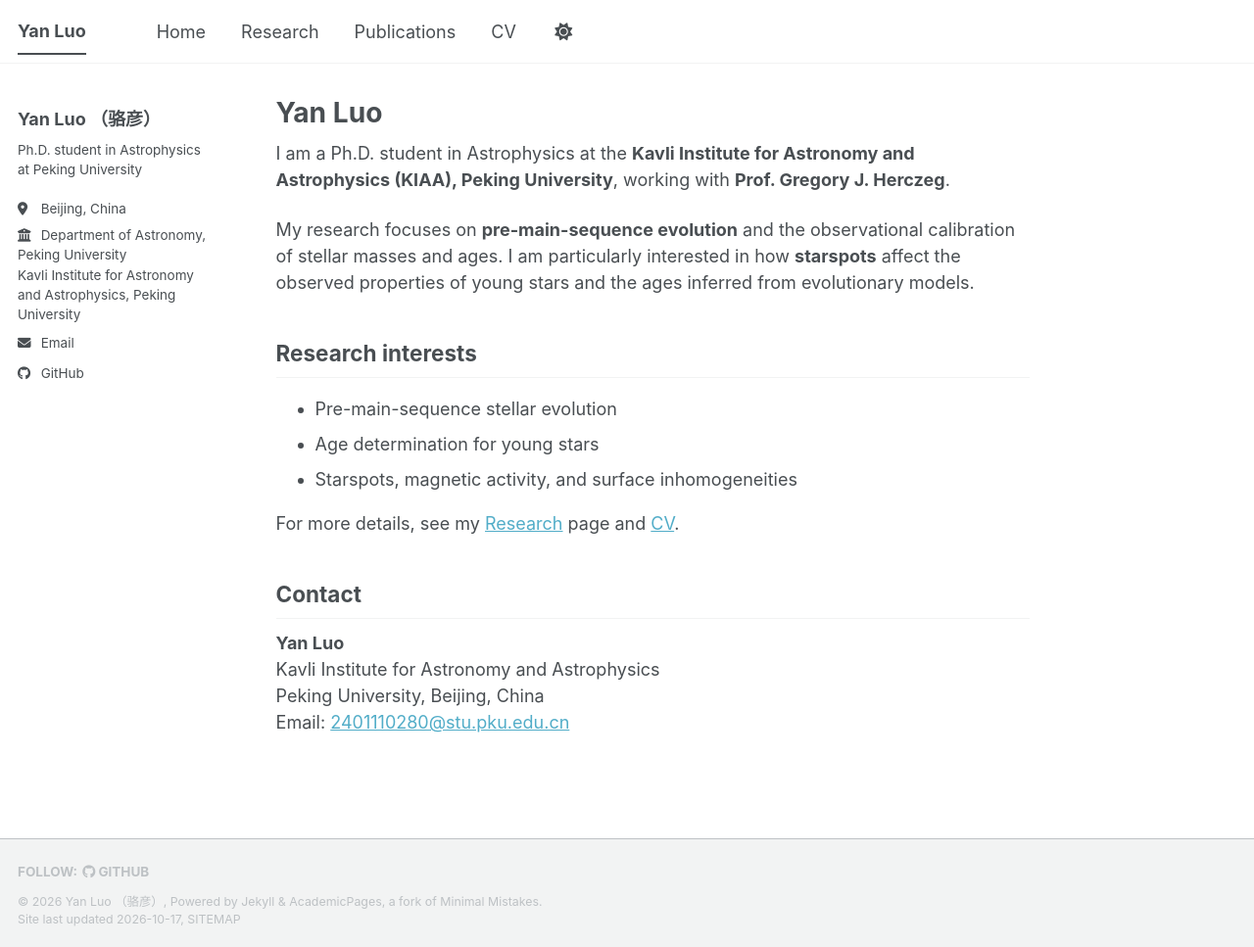
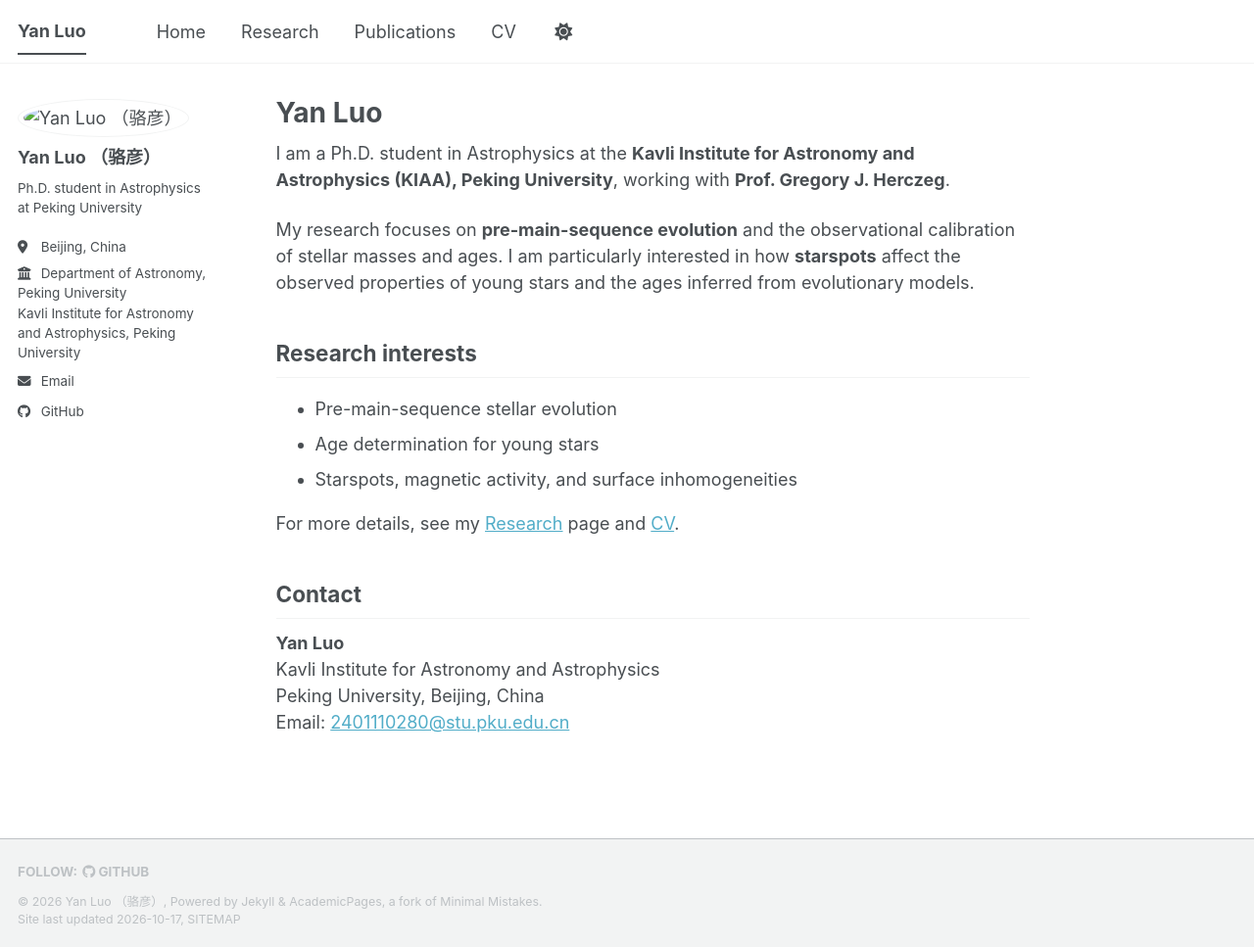
Before and after one commit to YanLuo-astro/YanLuo-astro.github.io, a Jekyll site: the page built from _pages/about.md, in a window 1280 px wide and 967 px high. Shown: the whole window at 98% size. Built offline with Jekyll 4.4.1, drawn with Linux system fonts in a browser that asks for light colours; a style sheet for code colours, icons or effects is not loaded.

Commit message:
Update _config.yml

```diff
--- a/_config.yml
+++ b/_config.yml
@@ -23,7 +23,7 @@ repository               : "YanLuo-astro/YanLuo-astro.github.io"
 #               Additional customization can be done by editing /_includes/author-profile.html
 author:
   # Biographic information
-  avatar           :
+  avatar           : "me_life.jpeg"
   name             : "Yan Luo （骆彦）"
   pronouns         : # example: "she/her"
   bio              : "Ph.D. student in Astrophysics at Peking University"
```
